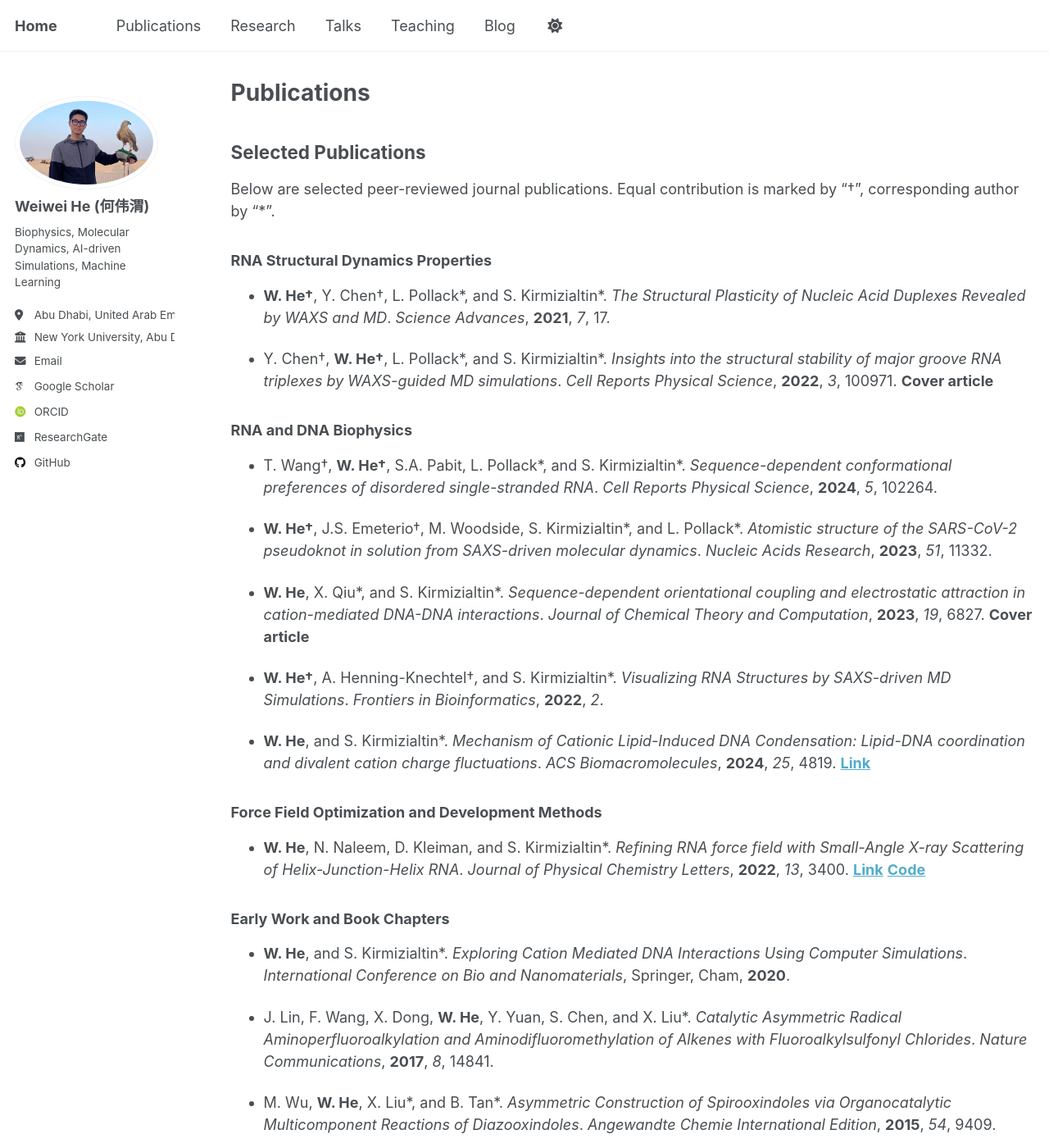
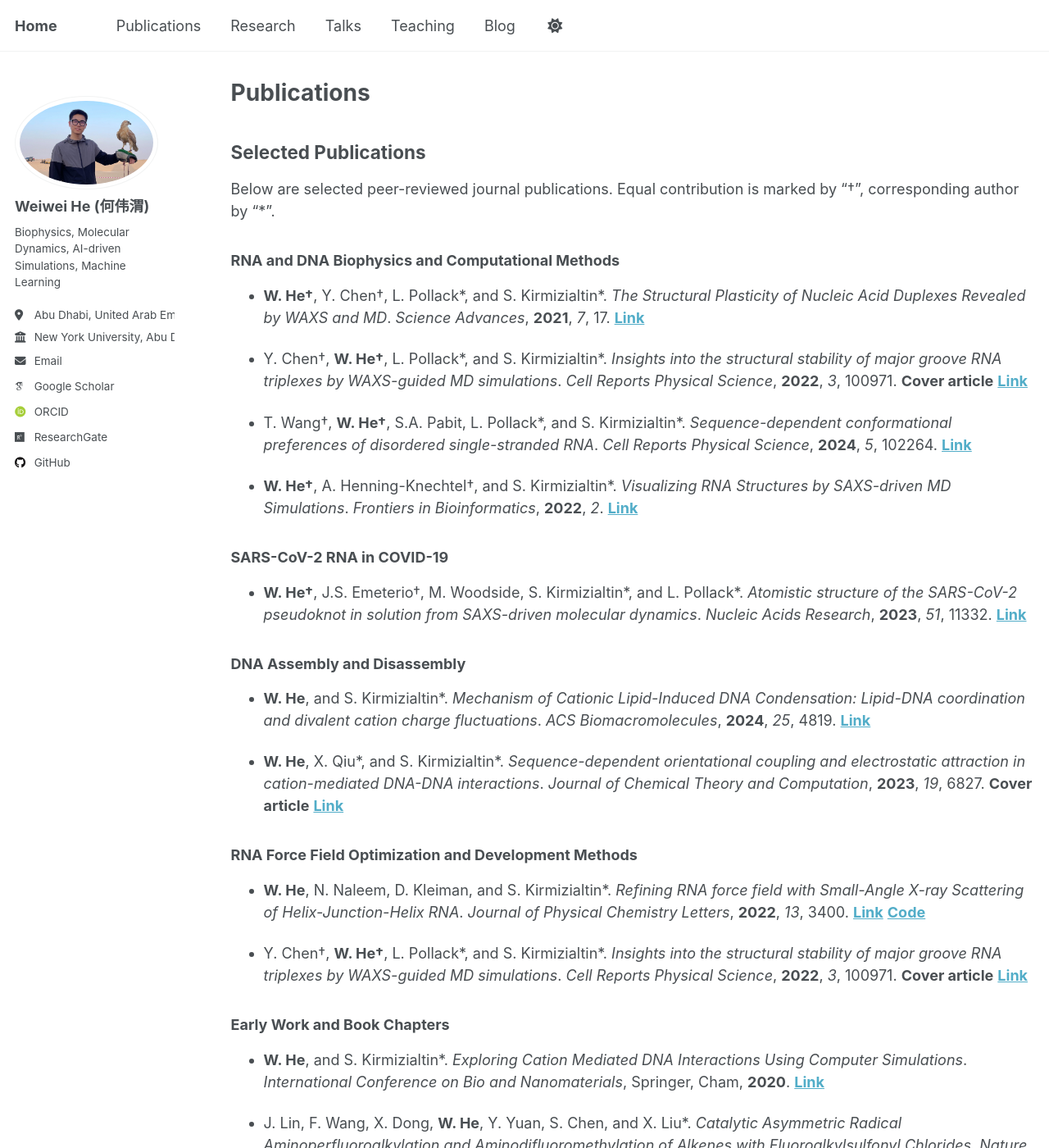
Before and after one commit to Warrenheww/warrenheww.github.io, a Jekyll site: the page built from _pages/publications.md, in a window 1280 px wide and 1400 px high. Shown: the whole window at 82% size. Built offline with Jekyll 4.4.1, drawn with Linux system fonts in a browser that asks for light colours; some web fonts are replaced.

Commit message:
Update publications.md

```diff
--- a/_pages/publications.md
+++ b/_pages/publications.md
@@ -9,38 +9,41 @@ author_profile: true
 
 Below are selected peer-reviewed journal publications. Equal contribution is marked by "†", corresponding author by "*".
 
-### RNA Structural Dynamics Properties
+### RNA and DNA Biophysics and Computational Methods
 
-- **W. He†**, Y. Chen†, L. Pollack\*, and S. Kirmizialtin\*. *The Structural Plasticity of Nucleic Acid Duplexes Revealed by WAXS and MD*. *Science Advances*, **2021**, *7*, 17.
+- **W. He†**, Y. Chen†, L. Pollack\*, and S. Kirmizialtin\*. *The Structural Plasticity of Nucleic Acid Duplexes Revealed by WAXS and MD*. *Science Advances*, **2021**, *7*, 17. **[Link](https://www.science.org/doi/10.1126/sciadv.abf6106)**
 
-- Y. Chen†, **W. He†**, L. Pollack\*, and S. Kirmizialtin\*. *Insights into the structural stability of major groove RNA triplexes by WAXS-guided MD simulations*. *Cell Reports Physical Science*, **2022**, *3*, 100971. **Cover article**
+- Y. Chen†, **W. He†**, L. Pollack\*, and S. Kirmizialtin\*. *Insights into the structural stability of major groove RNA triplexes by WAXS-guided MD simulations*. *Cell Reports Physical Science*, **2022**, *3*, 100971. **Cover article** **[Link](https://www.cell.com/cell-reports-physical-science/fulltext/S2666-3864(22)00257-0)**
 
-### RNA and DNA Biophysics
+- T. Wang†, **W. He†**, S.A. Pabit, L. Pollack\*, and S. Kirmizialtin\*. *Sequence-dependent conformational preferences of disordered single-stranded RNA*. *Cell Reports Physical Science*, **2024**, *5*, 102264. **[Link](https://www.cell.com/cell-reports-physical-science/fulltext/S2666-3864(24)00569-1)**
 
-- T. Wang†, **W. He†**, S.A. Pabit, L. Pollack\*, and S. Kirmizialtin\*. *Sequence-dependent conformational preferences of disordered single-stranded RNA*. *Cell Reports Physical Science*, **2024**, *5*, 102264.
+- **W. He†**, A. Henning-Knechtel†, and S. Kirmizialtin\*. *Visualizing RNA Structures by SAXS-driven MD Simulations*. *Frontiers in Bioinformatics*, **2022**, *2*. **[Link](https://www.frontiersin.org/journals/bioinformatics/articles/10.3389/fbinf.2022.781949/full)**
 
-- **W. He†**, J.S. Emeterio†, M. Woodside, S. Kirmizialtin\*, and L. Pollack\*. *Atomistic structure of the SARS-CoV-2 pseudoknot in solution from SAXS-driven molecular dynamics*. *Nucleic Acids Research*, **2023**, *51*, 11332.
+### SARS-CoV-2 RNA in COVID-19
+- **W. He†**, J.S. Emeterio†, M. Woodside, S. Kirmizialtin\*, and L. Pollack\*. *Atomistic structure of the SARS-CoV-2 pseudoknot in solution from SAXS-driven molecular dynamics*. *Nucleic Acids Research*, **2023**, *51*, 11332. **[Link](https://academic.oup.com/nar/article/51/20/11332/7306679)**
 
-- **W. He**, X. Qiu\*, and S. Kirmizialtin\*. *Sequence-dependent orientational coupling and electrostatic attraction in cation-mediated DNA-DNA interactions*. *Journal of Chemical Theory and Computation*, **2023**, *19*, 6827. **Cover article**
-
-- **W. He†**, A. Henning-Knechtel†, and S. Kirmizialtin\*. *Visualizing RNA Structures by SAXS-driven MD Simulations*. *Frontiers in Bioinformatics*, **2022**, *2*.
+### DNA Assembly and Disassembly
 
 - **W. He**, and S. Kirmizialtin\*. *Mechanism of Cationic Lipid-Induced DNA Condensation: Lipid-DNA coordination and divalent cation charge fluctuations*. *ACS Biomacromolecules*, **2024**, *25*, 4819. **[Link](https://pubs.acs.org/doi/10.1021/acs.biomac.4c00192)**
 
-### Force Field Optimization and Development Methods
+- **W. He**, X. Qiu\*, and S. Kirmizialtin\*. *Sequence-dependent orientational coupling and electrostatic attraction in cation-mediated DNA-DNA interactions*. *Journal of Chemical Theory and Computation*, **2023**, *19*, 6827. **Cover article** **[Link](https://pubs.acs.org/doi/10.1021/acs.jctc.3c00520)**
+
+### RNA Force Field Optimization and Development Methods
 
 - **W. He**, N. Naleem, D. Kleiman, and S. Kirmizialtin\*. *Refining RNA force field with Small-Angle X-ray Scattering of Helix-Junction-Helix RNA*. *Journal of Physical Chemistry Letters*, **2022**, *13*, 3400. **[Link](https://pubs.acs.org/doi/10.1021/acs.jpclett.2c00359)** **[Code](https://gitlab.com/KirmizialtinLab/hb_cufix)**
 
+- Y. Chen†, **W. He†**, L. Pollack\*, and S. Kirmizialtin\*. *Insights into the structural stability of major groove RNA triplexes by WAXS-guided MD simulations*. *Cell Reports Physical Science*, **2022**, *3*, 100971. **Cover article** **[Link](https://www.cell.com/cell-reports-physical-science/fulltext/S2666-3864(22)00257-0)**
+
 ### Early Work and Book Chapters
 
-- **W. He**, and S. Kirmizialtin\*. *Exploring Cation Mediated DNA Interactions Using Computer Simulations*. *International Conference on Bio and Nanomaterials*, Springer, Cham, **2020**.
+- **W. He**, and S. Kirmizialtin\*. *Exploring Cation Mediated DNA Interactions Using Computer Simulations*. *International Conference on Bio and Nanomaterials*, Springer, Cham, **2020**. **[Link](https://link.springer.com/chapter/10.1007/978-3-030-47705-9_6)**
 
-- J. Lin, F. Wang, X. Dong, **W. He**, Y. Yuan, S. Chen, and X. Liu\*. *Catalytic Asymmetric Radical Aminoperfluoroalkylation and Aminodifluoromethylation of Alkenes with Fluoroalkylsulfonyl Chlorides*. *Nature Communications*, **2017**, *8*, 14841.
+- J. Lin, F. Wang, X. Dong, **W. He**, Y. Yuan, S. Chen, and X. Liu\*. *Catalytic Asymmetric Radical Aminoperfluoroalkylation and Aminodifluoromethylation of Alkenes with Fluoroalkylsulfonyl Chlorides*. *Nature Communications*, **2017**, *8*, 14841. **[Link](https://www.nature.com/articles/ncomms14841)**
 
-- M. Wu, **W. He**, X. Liu\*, and B. Tan\*. *Asymmetric Construction of Spirooxindoles via Organocatalytic Multicomponent Reactions of Diazooxindoles*. *Angewandte Chemie International Edition*, **2015**, *54*, 9409.
+- M. Wu, **W. He**, X. Liu\*, and B. Tan\*. *Asymmetric Construction of Spirooxindoles via Organocatalytic Multicomponent Reactions of Diazooxindoles*. *Angewandte Chemie International Edition*, **2015**, *54*, 9409. **[Link](https://onlinelibrary.wiley.com/doi/10.1002/anie.201504640)**
 
 ## Preprints / In Review
 
 - S.M. Elgengehi, D.P. Karothu\*, **W. He**, R. Paul, S. Kirmizialtin\*, and P. Naumov\*. *Accurate Prediction of Young’s Moduli of Organic Crystals*. *Nature Communications*, **2025**. **Submitted**
 
-- J. Li†, J. Du†, **W. He†**, I. Adelakun, M. Zhong, S. Boyer, Y.Y. Zheng, Q. Lin, S. Kirmizialtin\*, J. Sheng\*, and T. Wang\*. *Designing reversible photoswitching azobenzene modified nucleotide for controlling biological function*. *Journal of the American Chemical Society*, **2025**. **Under revision**
+- J. Li†, J. Du†, **W. He†**, I. Adelakun, M. Zhong, S. Boyer, Y.Y. Zheng, Q. Lin, S. Kirmizialtin\*, J. Sheng\*, and T. Wang\*. *Designing reversible photoswitching azobenzene modified nucleotide for controlling biological function*. *Journal of the American Chemical Society*, **2025**. **Under revision** **[ChemRxiv](https://chemrxiv.org/engage/chemrxiv/article-details/67a125dd81d2151a0212bcc4)**
```
